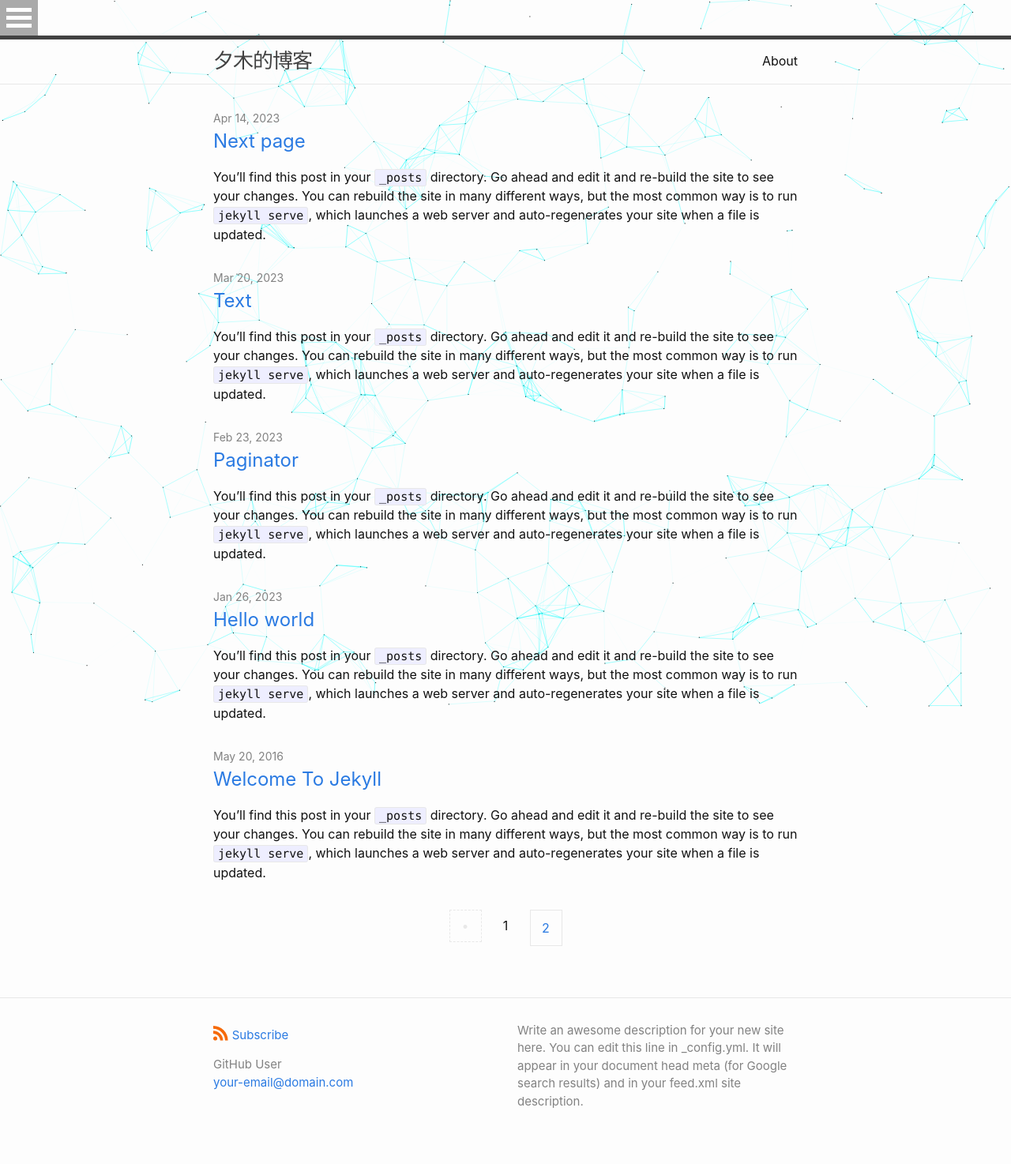
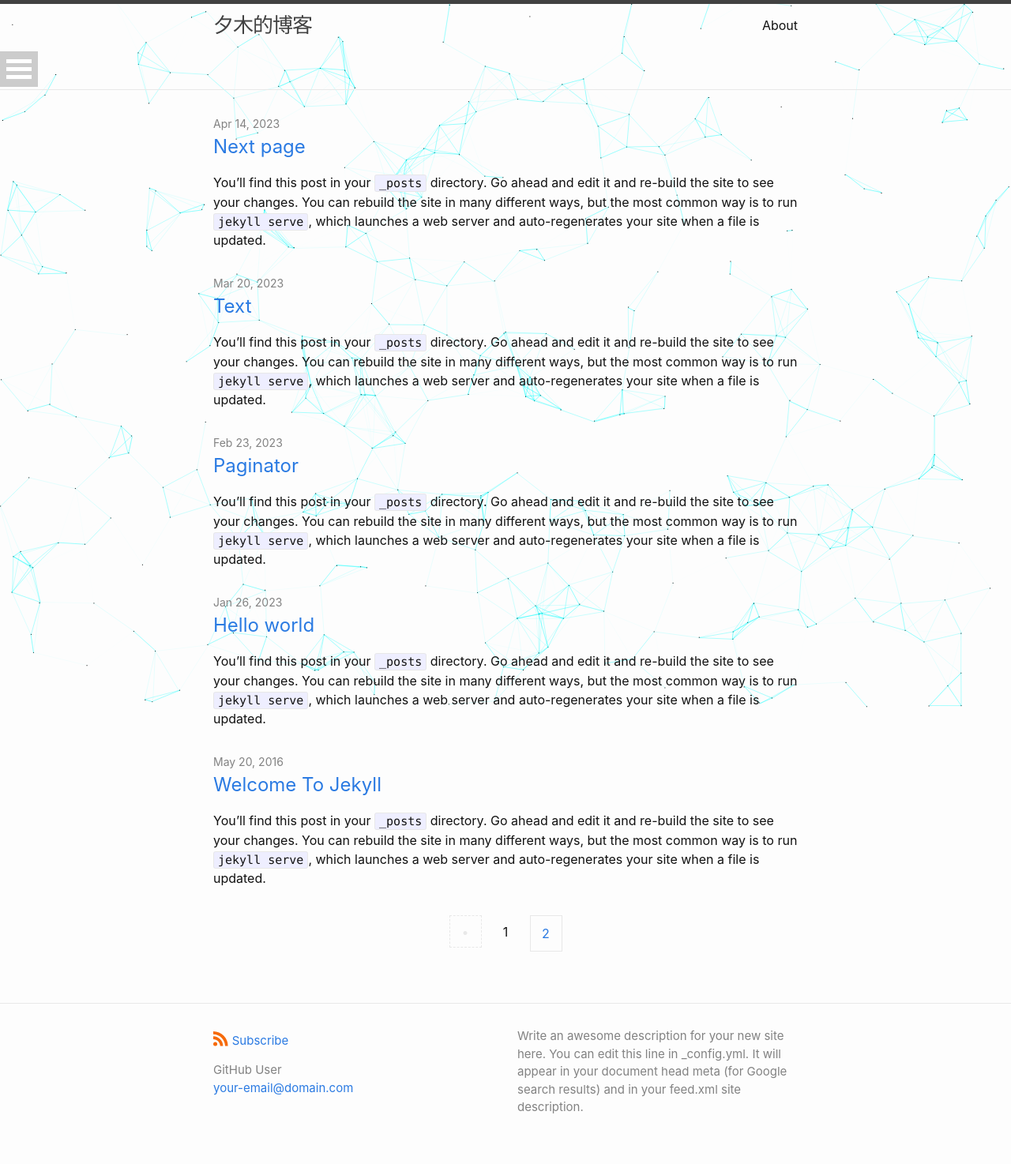
Before and after one commit to fldsjls/Myblog, a Jekyll site: the page built from index.html, in a window 1280 px wide. Shown: the whole page at 79% size. Built offline with Jekyll 4.4.1, drawn with Linux system fonts in a browser that asks for light colours; nearby versions of some CDN libraries; the list of posts is cut into pages by our own code.

Commit message:
Update header.html

```diff
--- a/_includes/header.html
+++ b/_includes/header.html
@@ -1,4 +1,3 @@
-{%- include dlmenu.html -%}
 <header class="site-header">
 
   <div class="wrapper">
@@ -32,4 +31,6 @@
 
   </div>
 
+  {%- include dlmenu.html -%}
+
 </header>
```
